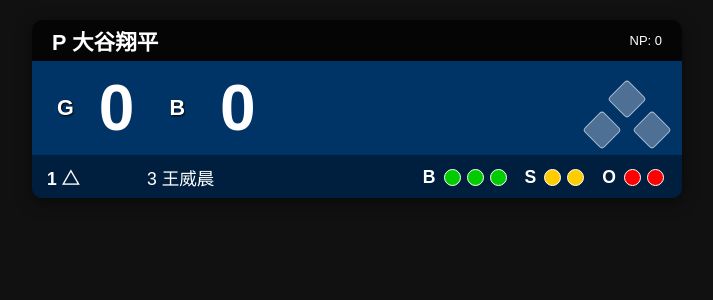
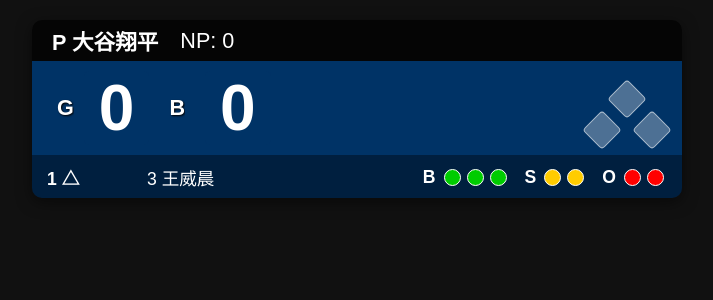
Before and after one commit to fufuni777/baseball-stream-graphics, a Flask app: page / in a window 1280 px wide. Shown: the top 300 px of the page, without its empty margins (283-996 px from the left). Run offline with Flask 3, Linux system fonts and the light colour scheme; some libraries are stand-ins or nearby versions.

Commit message:
修改球數位置

```diff
--- a/templates/index.html
+++ b/templates/index.html
@@ -27,11 +27,18 @@ body {
 
 .top-bar {
     display: flex;
-    justify-content: space-between;
+    justify-content: flex-start;
     align-items: center;
     background: rgba(0, 0, 0, 0.7);
     padding: 5px 15px;
     font-size: 0.9em;
+}
+
+
+.top-bar-left {
+    display: flex;
+    align-items: center;
+    gap: 12px;    /* 投手與 NP 之間的距離 */
 }
 
 /* 投手 / NP 字體 */
@@ -41,7 +48,7 @@ body {
 }
 
 #np_info {
-    font-size: 0.9em;
+    font-size: 1.5em;
 }
 
 .main-score-row {
@@ -231,8 +238,6 @@ body {
   <div class="top-bar">
     <div class="top-bar-left">
       <div class="data-field" id="pitcher_info">P {{ data.pitcher }}</div>
-    </div>
-    <div class="top-bar-right">
       <div class="data-field" id="np_info">NP: {{ data.np }}</div>
     </div>
   </div>
```
